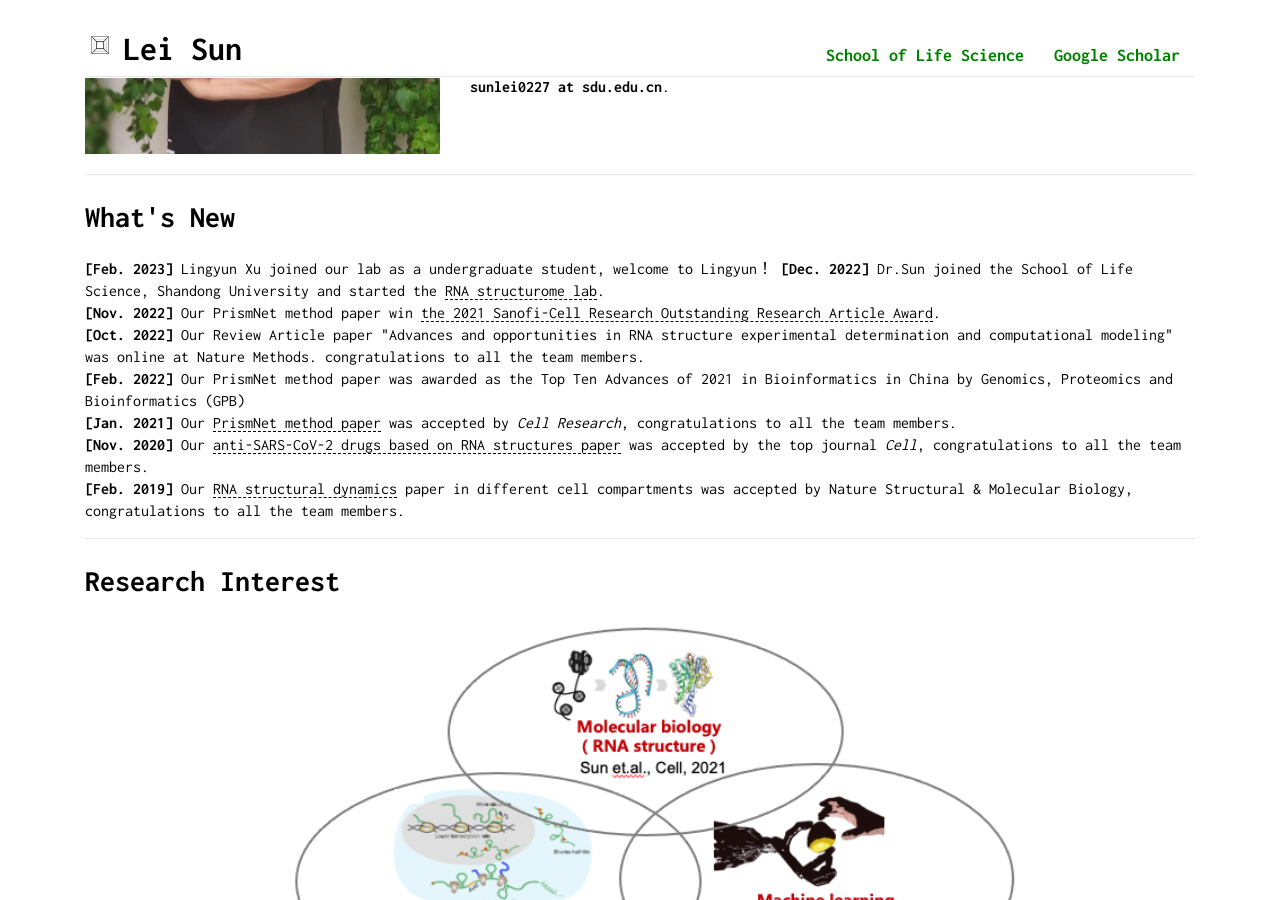
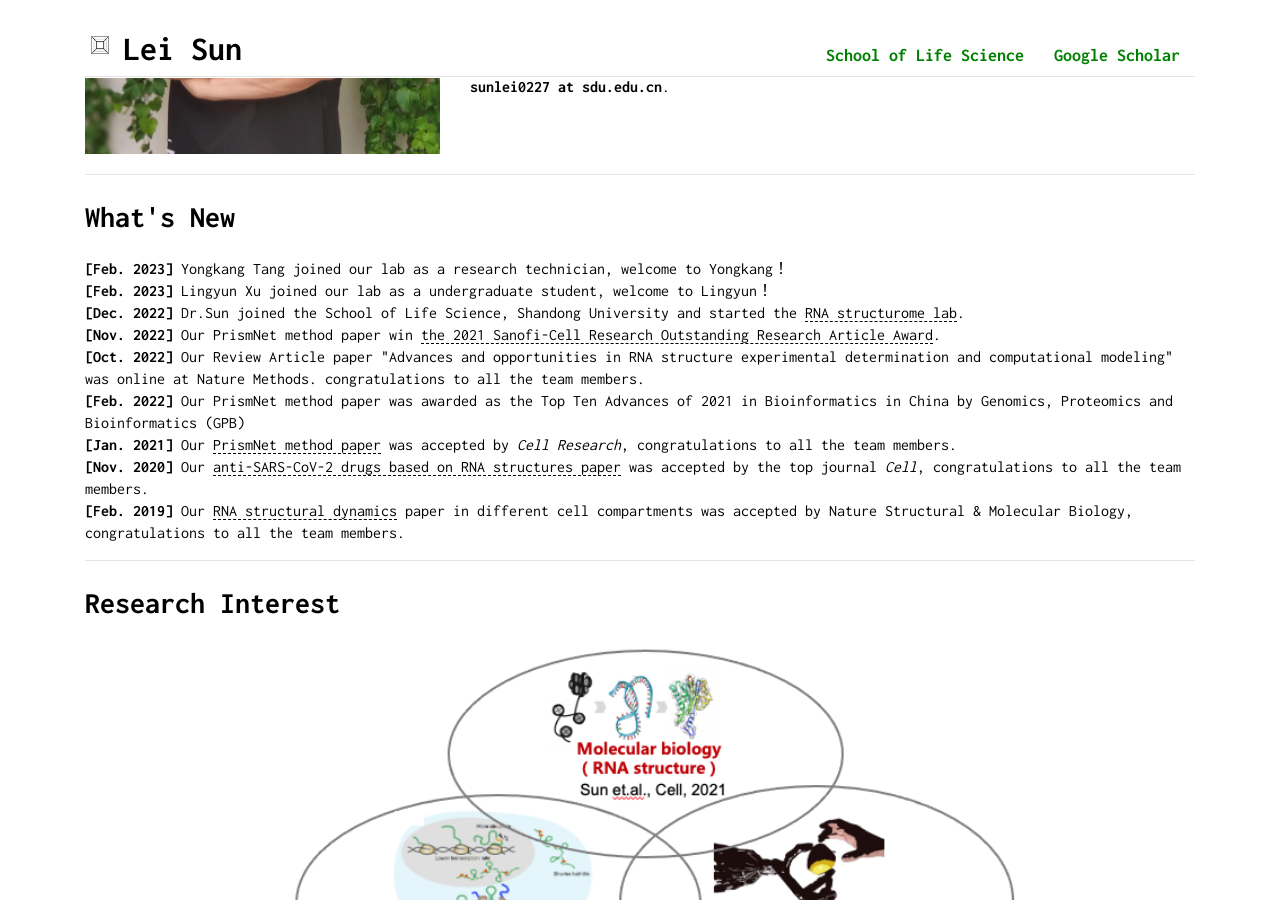
Before and after one commit to sunlei0227/sunlei0227.github.io, a Jekyll site: the page index.html, which Jekyll copies as it is, in a window 1280 px wide and 900 px high, scrolled down 384 px. Built offline with Jekyll 4.4.1, drawn with Linux system fonts in a browser that asks for light colours; comment, search, counter and statistics services are not loaded.

Commit message:
Update index.html

```diff
--- a/index.html
+++ b/index.html
@@ -179,7 +179,8 @@
             <h2>What's New</h2>
 
             <p>
-                <strong>[Feb. 2023]</strong> Lingyun Xu joined our lab as a undergraduate student, welcome to Lingyun！
+                <strong>[Feb. 2023]</strong> Yongkang Tang joined our lab as a research technician, welcome to Yongkang！<br />
+                <strong>[Feb. 2023]</strong> Lingyun Xu joined our lab as a undergraduate student, welcome to Lingyun！<br />
                 <strong>[Dec. 2022]</strong> Dr.Sun joined the School of Life Science, Shandong University and started the <a href="https://www.lifesci.sdu.edu.cn/info/1064/7587.htm" target="_blank">RNA structurome lab</a>.<br />
                 <strong>[Nov. 2022]</strong> Our PrismNet method paper win <a href="https://www.nature.com/articles/s41422-022-00749-0" target="_blank">the 2021 Sanofi-Cell Research Outstanding Research Article Award</a>.<br />
                 <strong>[Oct. 2022]</strong> Our Review Article paper "Advances and opportunities in RNA structure experimental determination and computational modeling" was online at Nature Methods. congratulations to all the team members.<br />
```
